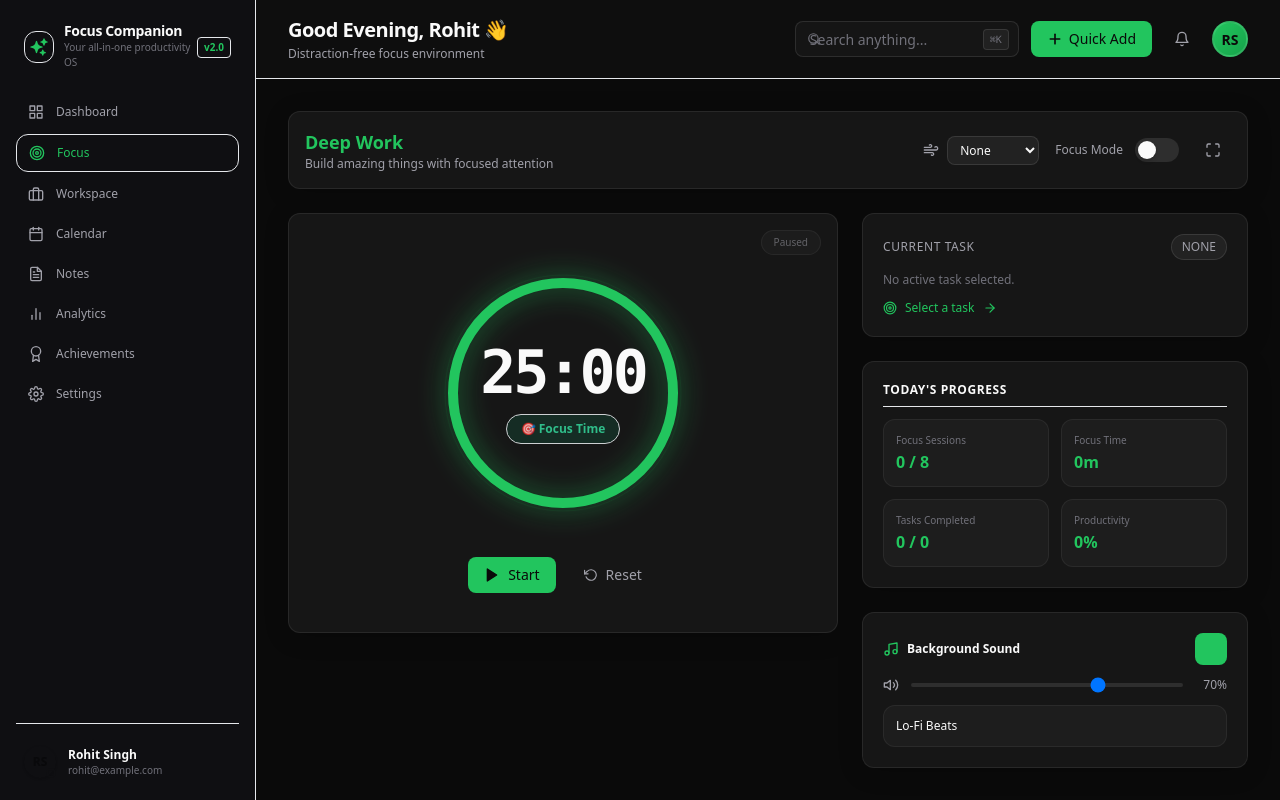
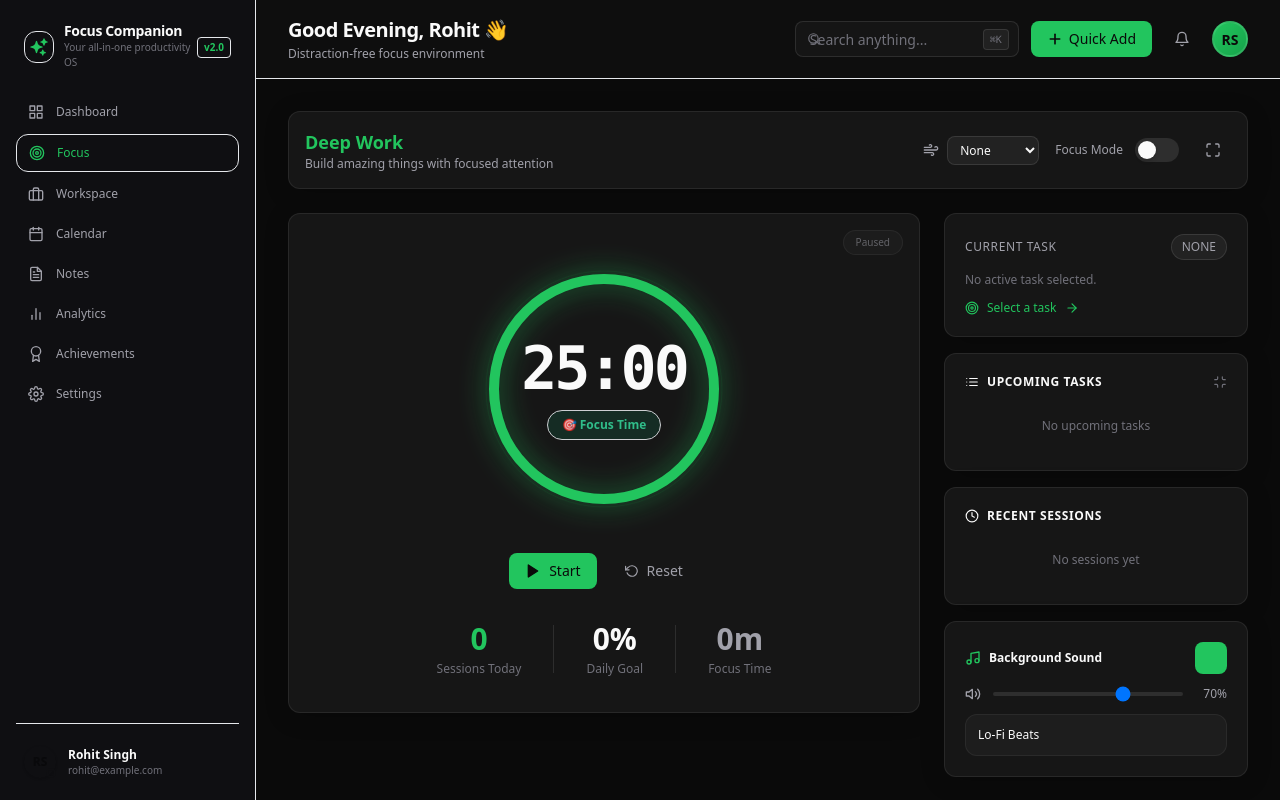
Before and after one commit to RohitSingh403/Orion-Companion, a React (Vite) app: page /focus in a window 1280 px wide. Built offline with nearby package versions, Linux system fonts and the light colour scheme.

Commit message:
feat: Add Focus Page Redesign Complete

```diff
--- a/src/pages/Focus/FocusPage.tsx
+++ b/src/pages/Focus/FocusPage.tsx
@@ -1,6 +1,6 @@
 // src/pages/Focus/FocusPage.tsx
 
-import { useState } from "react";
+import { useState, useMemo } from "react";
 import { Link } from "react-router-dom";
 import { motion, AnimatePresence } from "framer-motion";
 import AppLayout from "../../layouts/AppLayout";
@@ -8,15 +8,16 @@ import Topbar from "../../components/topbar/Topbar";
 import FocusTimer from "../../components/timer/FocusTimer";
 import { useTaskStore } from "../../store/taskStore";
 import { useFocusStore } from "../../store/focusStore";
-import { FiMusic, FiPlay, FiPause, FiArrowRight, FiTarget, FiMaximize, FiMinimize, FiVolume2, FiWind } from "react-icons/fi";
+import { FiMusic, FiPlay, FiPause, FiArrowRight, FiTarget, FiMaximize, FiMinimize, FiVolume2, FiWind, FiClock, FiList, FiCheckCircle, FiZap } from "react-icons/fi";
 
 export default function FocusPage() {
   const [focusMode, setFocusMode] = useState(false);
   const [isPlayingAudio, setIsPlayingAudio] = useState(false);
   const [volume, setVolume] = useState(70);
   const [ambientEffect, setAmbientEffect] = useState("none");
-  const { tasks, activeTaskId } = useTaskStore();
-  const { running, session, completedSessions, focusDuration, dailyGoal } = useFocusStore();
+  const [showTaskQueue, setShowTaskQueue] = useState(true);
+  const { tasks, activeTaskId, setActiveTask } = useTaskStore();
+  const { running, session, completedSessions, focusDuration, dailyGoal, history } = useFocusStore();
 
   const activeTask = tasks.find((t: any) => t.id === activeTaskId);
   const completedMinutes = Math.floor((completedSessions * focusDuration) / 60);
@@ -49,6 +50,26 @@ export default function FocusPage() {
         return "bg-white/5 text-secondary border-white/10";
     }
   };
+
+  // Get task queue (upcoming incomplete tasks)
+  const taskQueue = useMemo(() => {
+    return tasks
+      .filter((t: any) => !t.completed && t.id !== activeTaskId)
+      .sort((a: any, b: any) => {
+        // Sort by priority first
+        const priorityOrder: { [key: string]: number } = { high: 0, medium: 1, low: 2 };
+        const priorityDiff = (priorityOrder[a.priority] ?? 1) - (priorityOrder[b.priority] ?? 1);
+        if (priorityDiff !== 0) return priorityDiff;
+        // Then by estimated sessions
+        return a.estimatedFocusSessions - b.estimatedFocusSessions;
+      })
+      .slice(0, 5);
+  }, [tasks, activeTaskId]);
+
+  // Get recent session history
+  const recentSessions = useMemo(() => {
+    return history.slice(0, 5);
+  }, [history]);
 
   // Ambient background gradient based on session state
   const getAmbientGradient = () => {
@@ -118,14 +139,14 @@ export default function FocusPage() {
           </div>
         </motion.div>
 
-        {/* Main Grid: Timer on Left (Col 7), Context Panel on Right (Col 5) */}
+        {/* Main Grid: Timer on Left (Col 8), Context Panel on Right (Col 4) */}
         <div className="grid grid-cols-1 lg:grid-cols-12 gap-6 items-start">
-          {/* Left Column: Big Focus Ring Timer */}
+          {/* Left Column: Enhanced Focus Timer */}
           <motion.div
             initial={{ opacity: 0, scale: 0.95 }}
             animate={{ opacity: 1, scale: 1 }}
             transition={{ duration: 0.5, delay: 0.1 }}
-            className="lg:col-span-7 card-elevated p-8 flex flex-col items-center justify-center min-h-[420px] relative overflow-hidden"
+            className="lg:col-span-8 card-elevated p-8 flex flex-col items-center justify-center min-h-[500px] relative overflow-hidden"
           >
             {/* Ambient glow effect when running */}
             <AnimatePresence>
@@ -139,8 +160,26 @@ export default function FocusPage() {
               )}
             </AnimatePresence>
 
-            <div className="relative z-10">
+            <div className="relative z-10 w-full max-w-lg">
               <FocusTimer />
+
+              {/* Session Progress Ring */}
+              <div className="mt-8 flex items-center justify-center gap-8">
+                <div className="text-center">
+                  <div className="text-3xl font-bold text-accent">{completedSessions}</div>
+                  <div className="text-xs text-muted mt-1">Sessions Today</div>
+                </div>
+                <div className="w-px h-12 bg-white/10"></div>
+                <div className="text-center">
+                  <div className="text-3xl font-bold text-primary">{productivityScore}%</div>
+                  <div className="text-xs text-muted mt-1">Daily Goal</div>
+                </div>
+                <div className="w-px h-12 bg-white/10"></div>
+                <div className="text-center">
+                  <div className="text-3xl font-bold text-secondary">{focusTimeDisplay}</div>
+                  <div className="text-xs text-muted mt-1">Focus Time</div>
+                </div>
+              </div>
             </div>
 
             {/* Session status indicator */}
@@ -153,7 +192,7 @@ export default function FocusPage() {
             </motion.div>
           </motion.div>
 
-          {/* Right Column: Task context, Today's stats, Background sound */}
+          {/* Right Column: Enhanced Context Panel */}
           <AnimatePresence mode="wait">
             {!focusMode ? (
               <motion.div
@@ -162,7 +201,7 @@ export default function FocusPage() {
                 animate={{ opacity: 1, x: 0 }}
                 exit={{ opacity: 0, x: 20 }}
                 transition={{ duration: 0.3 }}
-                className="lg:col-span-5 space-y-6"
+                className="lg:col-span-4 space-y-4"
               >
                 {/* Card 1: Current Task */}
                 <motion.div
@@ -230,43 +269,104 @@ export default function FocusPage() {
                   )}
                 </motion.div>
 
-                {/* Card 2: Today's Progress Stats */}
+                {/* Card 2: Task Queue */}
+                <motion.div
+                  initial={{ opacity: 0, y: 10 }}
+                  animate={{ opacity: 1, y: 0 }}
+                  transition={{ delay: 0.25 }}
+                  className="card-elevated p-5 space-y-3"
+                >
+                  <div className="flex items-center justify-between">
+                    <h4 className="text-xs font-semibold text-primary uppercase tracking-wider flex items-center gap-2">
+                      <FiList className="w-3.5 h-3.5" />
+                      Upcoming Tasks
+                    </h4>
+                    <button
+                      onClick={() => setShowTaskQueue(!showTaskQueue)}
+                      className="text-muted hover:text-primary transition-colors"
+                    >
+                      {showTaskQueue ? <FiMinimize className="w-3.5 h-3.5" /> : <FiMaximize className="w-3.5 h-3.5" />}
+                    </button>
+                  </div>
+
+                  <AnimatePresence>
+                    {showTaskQueue && (
+                      <motion.div
+                        initial={{ opacity: 0, height: 0 }}
+                        animate={{ opacity: 1, height: "auto" }}
+                        exit={{ opacity: 0, height: 0 }}
+                        className="space-y-2"
+                      >
+                        {taskQueue.length === 0 ? (
+                          <p className="text-xs text-muted text-center py-4">No upcoming tasks</p>
+                        ) : (
+                          taskQueue.map((task: any, idx: number) => (
+                            <motion.div
+                              key={task.id}
+                              initial={{ opacity: 0, x: -10 }}
+                              animate={{ opacity: 1, x: 0 }}
+                              transition={{ delay: idx * 0.05 }}
+                              className="flex items-center justify-between p-2 rounded-lg card hover:bg-white/5 cursor-pointer transition-all"
+                              onClick={() => setActiveTask(task.id)}
+                            >
+                              <div className="flex items-center gap-2 flex-1 min-w-0">
+                                <span className="text-[10px] font-mono text-muted">#{idx + 1}</span>
+                                <span className="text-xs font-medium text-primary truncate">{task.title}</span>
+                              </div>
+                              <div className="flex items-center gap-2">
+                                <span className={`text-[9px] font-medium px-1.5 py-0.2 rounded border uppercase badge ${getPriorityColor(task.priority)}`}>
+                                  {task.priority[0]}
+                                </span>
+                                <span className="text-[10px] text-muted">{task.estimatedFocusSessions}×</span>
+                              </div>
+                            </motion.div>
+                          ))
+                        )}
+                      </motion.div>
+                    )}
+                  </AnimatePresence>
+                </motion.div>
+
+                {/* Card 3: Session History */}
                 <motion.div
                   initial={{ opacity: 0, y: 10 }}
                   animate={{ opacity: 1, y: 0 }}
                   transition={{ delay: 0.3 }}
                   className="card-elevated p-5 space-y-3"
                 >
-                  <h4 className="text-xs font-semibold text-primary uppercase tracking-wider border-b border-white/6 pb-2">
-                    Today's Progress
+                  <h4 className="text-xs font-semibold text-primary uppercase tracking-wider flex items-center gap-2">
+                    <FiClock className="w-3.5 h-3.5" />
+                    Recent Sessions
                   </h4>
-                  <div className="grid grid-cols-2 gap-3 text-xs">
-                    <div className="card p-3">
-                      <span className="text-muted text-[10px] block">Focus Sessions</span>
-                      <span className="text-base font-semibold text-accent mt-0.5 block">{completedSessions} / {dailyGoal}</span>
-                    </div>
-                    <div className="card p-3">
-                      <span className="text-muted text-[10px] block">Focus Time</span>
-                      <span className="text-base font-semibold text-accent mt-0.5 block">{focusTimeDisplay}</span>
-                    </div>
-                    <div className="card p-3">
-                      <span className="text-muted text-[10px] block">Tasks Completed</span>
-                      <span className="text-base font-semibold text-accent mt-0.5 block">
-                        {tasks.filter((t: any) => t.completed).length} / {tasks.length}
-                      </span>
-                    </div>
-                    <div className="card p-3">
-                      <span className="text-muted text-[10px] block">Productivity</span>
-                      <span className="text-base font-semibold text-accent mt-0.5 block">{productivityScore}%</span>
-                    </div>
+
+                  <div className="space-y-2">
+                    {recentSessions.length === 0 ? (
+                      <p className="text-xs text-muted text-center py-4">No sessions yet</p>
+                    ) : (
+                      recentSessions.map((session: any, idx: number) => (
+                        <motion.div
+                          key={session.id}
+                          initial={{ opacity: 0, x: -10 }}
+                          animate={{ opacity: 1, x: 0 }}
+                          transition={{ delay: idx * 0.05 }}
+                          className="flex items-center justify-between p-2 rounded-lg card"
+                        >
+                          <div className="flex items-center gap-2">
+                            <FiCheckCircle className="w-3 h-3 text-accent" />
+                            <span className="text-xs text-secondary">{session.time}</span>
+                          </div>
+                          <span className="text-[10px] text-muted">{Math.round(session.duration / 60)}m</span>
+                        </motion.div>
+                      ))
+                    )}
                   </div>
                 </motion.div>
 
-                {/* Card 3: Background Sound Controls */}
+                {/* Card 4: Background Sound Controls */}
                 <motion.div
                   initial={{ opacity: 0, y: 10 }}
                   animate={{ opacity: 1, y: 0 }}
-                  transition={{ delay: 0.4 }}
+                  transition={{ delay: 0.35 }}
                   className="card-elevated p-5 space-y-3"
                 >
                   <div className="flex items-center justify-between">
@@ -319,11 +419,11 @@ export default function FocusPage() {
                 animate={{ opacity: 1, x: 0 }}
                 exit={{ opacity: 0, x: 20 }}
                 transition={{ duration: 0.3 }}
-                className="lg:col-span-5"
+                className="lg:col-span-4"
               >
                 <div className="card-elevated p-8 text-center space-y-4">
                   <div className="w-16 h-16 mx-auto rounded-full bg-accent/10 border border-accent/30 flex items-center justify-center">
-                    <FiTarget className="w-8 h-8 text-accent" />
+                    <FiZap className="w-8 h-8 text-accent" />
                   </div>
                   <div>
                     <h3 className="text-lg font-semibold text-primary">Focus Mode Active</h3>
```
